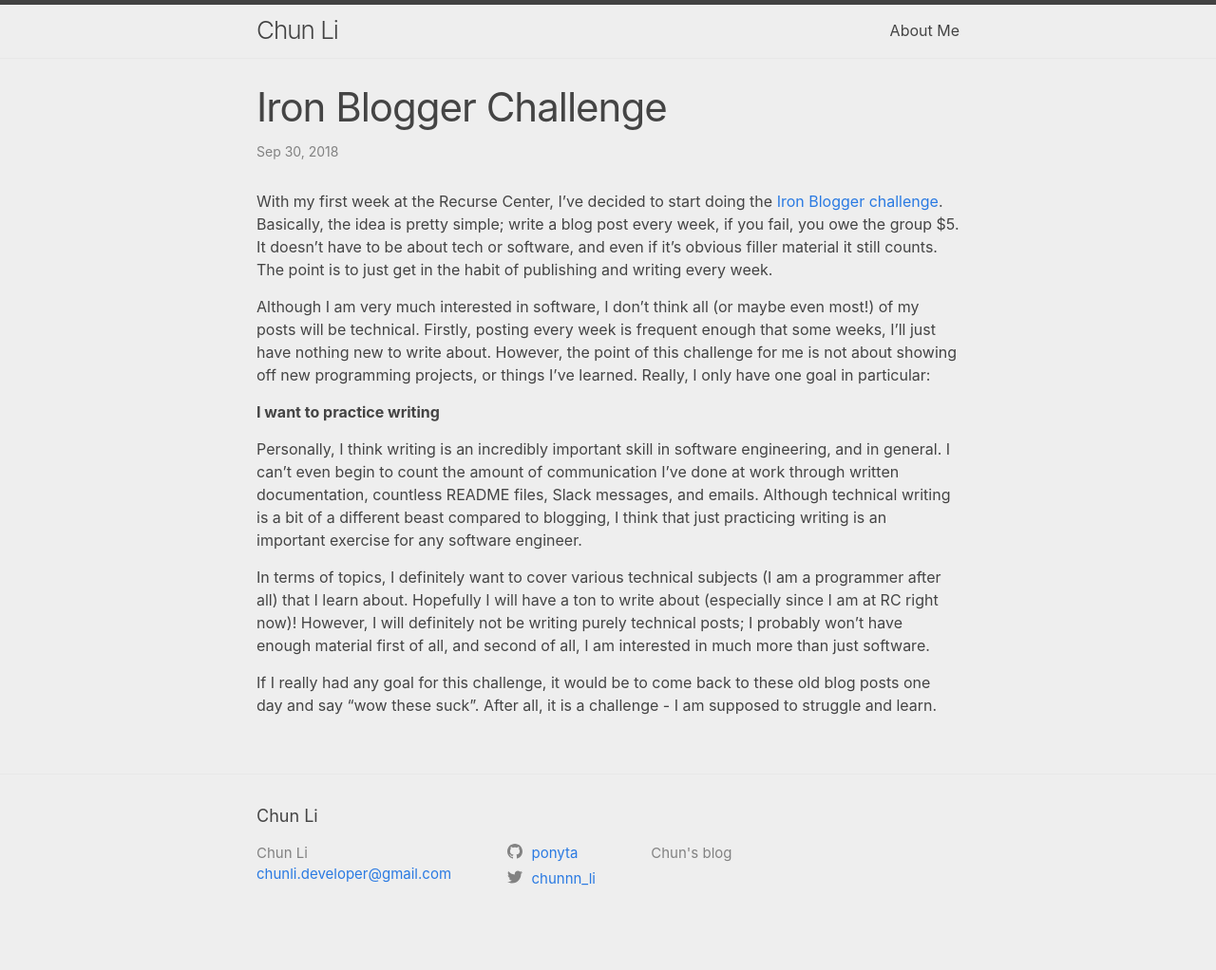
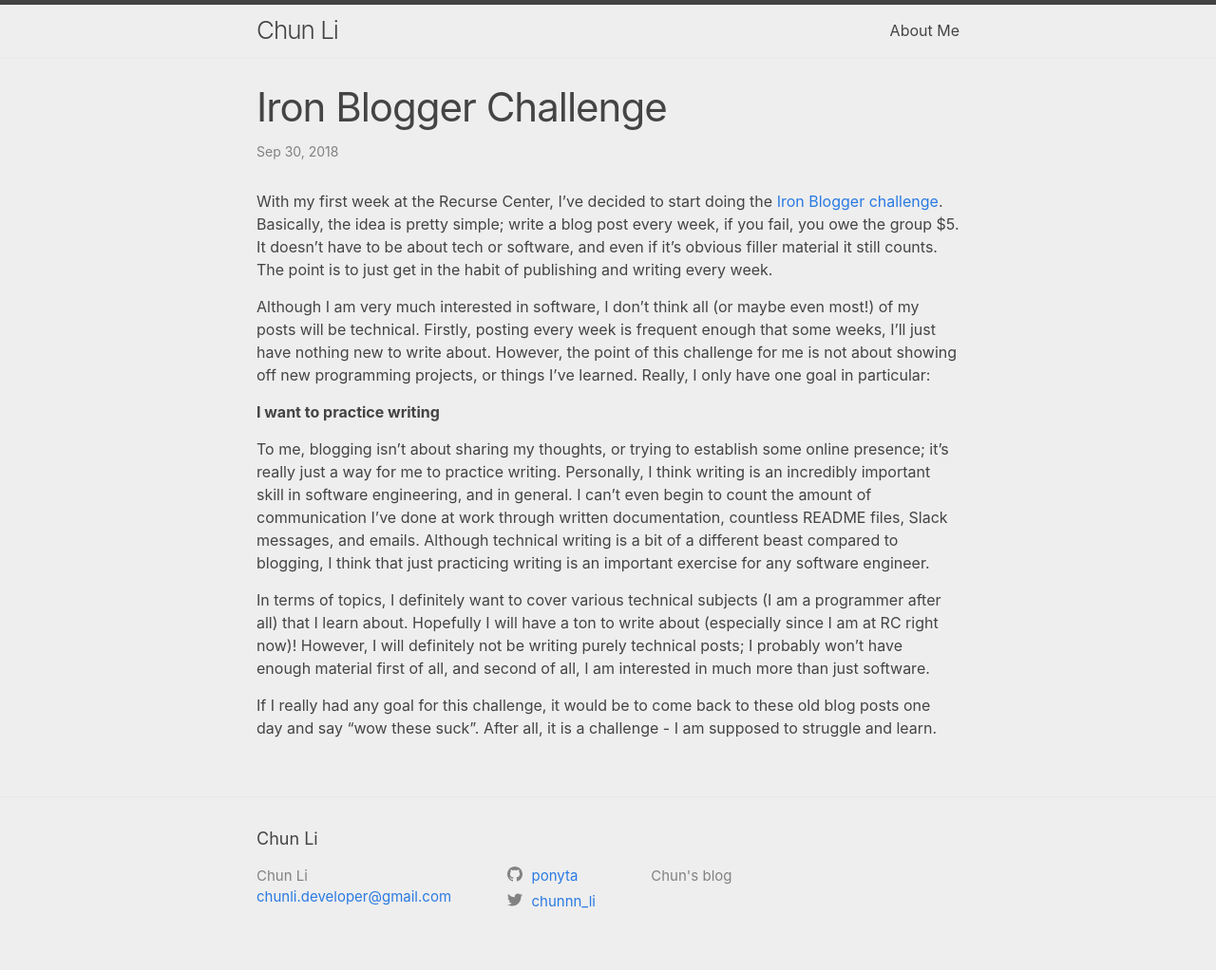
Before and after one commit to ponyta/ponyta.github.io, a Jekyll site: the page built from _posts/2018-09-30-iron-blogger-challenge.md, in a window 1280 px wide. Shown: the whole page at 95% size. Built offline with Jekyll 4.4.1, drawn with Linux system fonts in a browser that asks for light colours; before the commit the page ends 998 px from its top, so only the background shows below that.

Commit message:
Edit "Iron Blogger Challenge"

```diff
--- a/_posts/2018-09-30-iron-blogger-challenge.md
+++ b/_posts/2018-09-30-iron-blogger-challenge.md
@@ -20,11 +20,13 @@ I only have one goal in particular:
 
 **I want to practice writing**
 
+To me, blogging isn't about sharing my thoughts, or trying to establish
+some online presence; it's really just a way for me to practice writing.
 Personally, I think writing is an incredibly important skill in software
 engineering, and in general. I can't even begin to count the amount of
 communication I've done at work through written documentation, countless
-README files, Slack messages, and emails. Although technical writing
-is a bit of a different beast compared to blogging, I think that just
+README files, Slack messages, and emails. Although technical writing is
+a bit of a different beast compared to blogging, I think that just
 practicing writing is an important exercise for any software engineer.
 
 In terms of topics, I definitely want to cover various technical subjects
```
